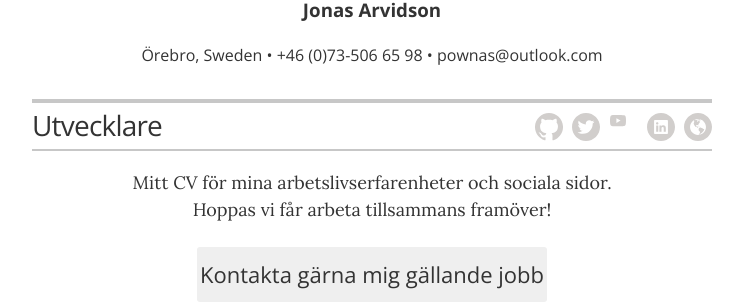
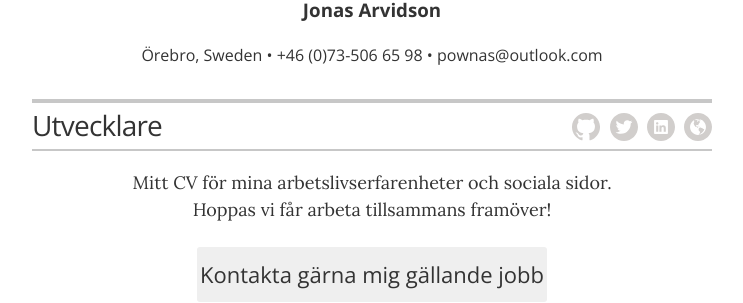
Before and after one commit to pownas/CV, a Jekyll site: the page built from index.html, in a window 1280 px wide. Shown: the part 206-509 px from the top of the page, without its empty margins (268-1011 px from the left). Built offline with Jekyll 4.4.1, drawn with Linux system fonts in a browser that asks for light colours.

Commit message:
removed Youtube-link for now...

```diff
--- a/_config.yml
+++ b/_config.yml
@@ -57,7 +57,7 @@ resume_social_links:
   # resume_instagram_url:         "insert your Instagram URL here"
   resume_youtube_url:             "https://www.youtube.com/channel/UCHbDLlJEZ_PRJADbNZiR_2A"
   resume_youtube_channel_name:    "Pownas lär dig"
-  resume_website_url:             "https://jonas.arvidsonfoto.se"
+  resume_website_url:             "https://pownas.se/"
   # resume_medium_url:            "https://medium.com/@username"
 resume_print_social_links:        true
 
--- a/_includes/icon-links.html
+++ b/_includes/icon-links.html
@@ -12,10 +12,12 @@
   <li class="icon-link-item"><a href="{{ site.resume_social_links.resume_twitter_url }}" title="{{ site.resume_name }}, på Twitter" class="icon-link" itemprop="sameAs">{% include icons/icon-twitter.html %}</a></li>
   {% endif %}
 
-  <!-- Youtube link -->
+  <!-- Youtube link, behöver fixa youtube-loggan: icon-youtube.html först... -->
+  <!--
   {% if site.resume_social_links.resume_youtube_url %}
   <li class="icon-link-item"><a href="{{ site.resume_social_links.resume_youtube_url }}" title="YouTube kanal: {{ site.resume_social_links.resume_youtube_channel_name }}" class="icon-link" itemprop="sameAs">{% include icons/icon-youtube.html %}</a></li>
   {% endif %}
+  -->
 
   <!-- Medium link -->
   {% if site.resume_social_links.resume_medium_url %}
@@ -46,7 +48,7 @@
 
   <!-- Website link -->
   {% if site.resume_social_links.resume_website_url %}
-  <li class="icon-link-item"><a href="{{ site.resume_social_links.resume_website_url }}" title="Webbsida" class="icon-link" itemprop="url">{% include icons/icon-website.html %}</a></li>
+  <li class="icon-link-item"><a href="{{ site.resume_social_links.resume_website_url }}" title="Webbsida: {{ site.resume_social_links.resume_website_url }}" class="icon-link" itemprop="url">{% include icons/icon-website.html %}</a></li>
   {% endif %}
 
 </ul>
```
